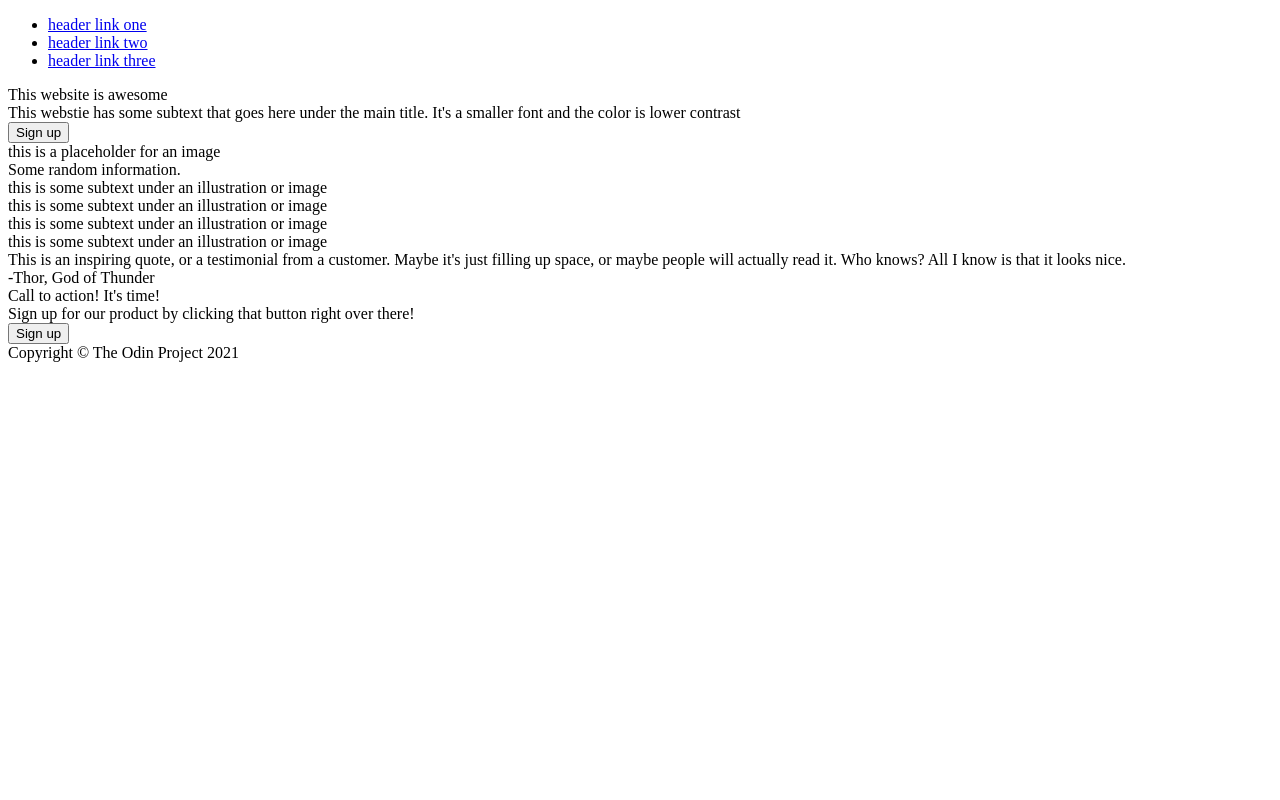
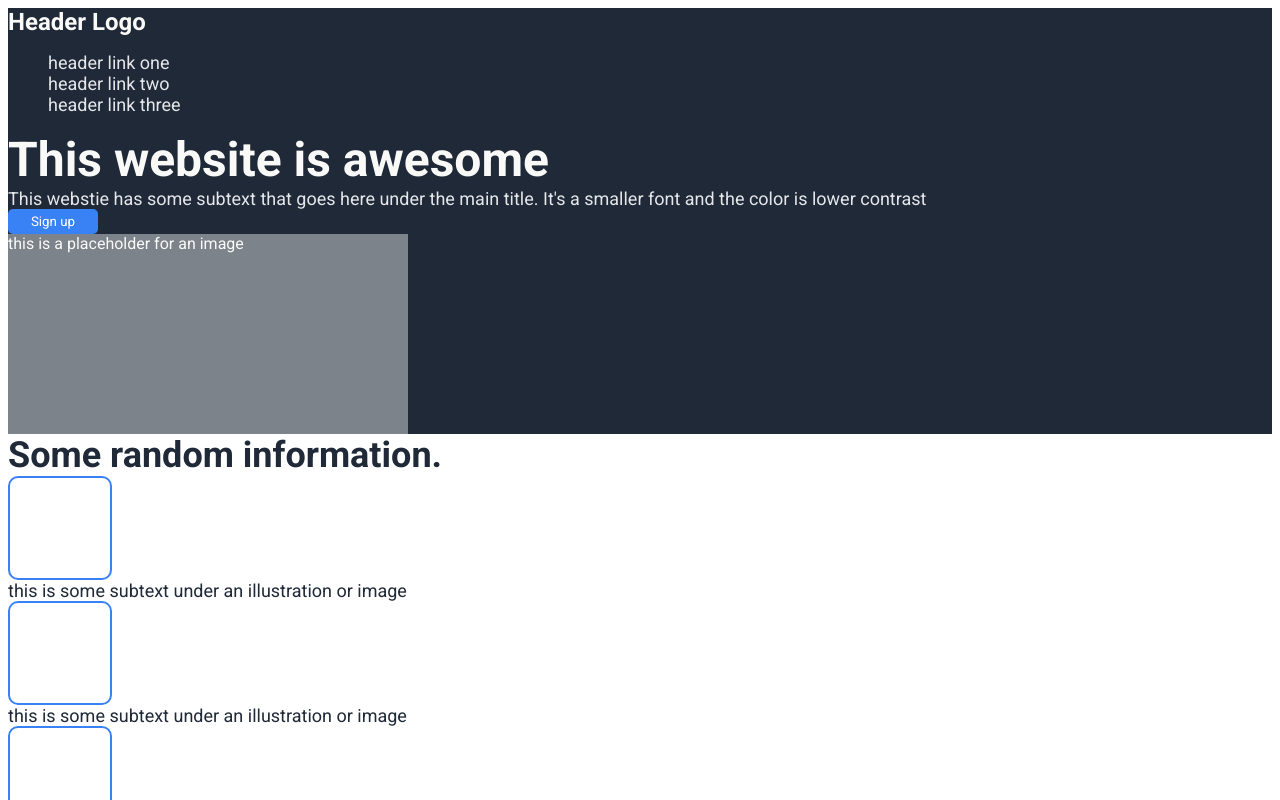
Before and after one commit to pelargonium/landing-page, a plain HTML site: page index.html in a window 1280 px wide. Shown: the top 800 px of the page. Drawn offline with Linux system fonts and the light colour scheme.

Commit message:
modified HTML, added text styles and placeholders to CSS

```diff
--- a/index.html
+++ b/index.html
@@ -10,9 +10,7 @@
   <body>
     <div class="header">
       <div class="navbar">
-        <div class="logo">
-
-        </div>
+        <div class="logo">Header Logo</div>
         <div class="header-links">
           <ul>
             <li><a href="#">header link one</a></li>
@@ -25,7 +23,7 @@
         <div class="header-call">
           <div class="hero-main-text">This website is awesome</div>
           <div class="hero-secondary-text">This webstie has some subtext that goes here under the main title. It's a smaller font and the color is lower contrast</div>
-          <button class="signup">Sign up</button>
+          <button class="header-button">Sign up</button>
         </div>
         <div class="placeholder">this is a placeholder for an image</div>
       </div>
@@ -61,7 +59,7 @@
           <div class="logo">Call to action! It's time!</div>
           <div class="hero-secondary-text">Sign up for our product by clicking that button right over there!</div>
         </div>
-        <button class="signup">Sign up</button>
+        <button class="action">Sign up</button>
       </div>
     </div>
     <div class="footer">Copyright © The Odin Project 2021</div>
--- a/style.css
+++ b/style.css
@@ -0,0 +1,112 @@
+@import url('https://fonts.googleapis.com/css2?family=Roboto:wght@400;700&display=swap');
+
+body {
+  font-family: Roboto, sans-serif;
+}
+
+ul {
+  list-style-type: none;
+}
+
+button {
+  font-family: Roboto, sans-serif;
+  border-width: 1px;
+  height: 25px;
+  width: 90px;
+  border-radius: 5px;
+  background: #3882F6;
+  color: white;
+  font-weight: 500;
+}
+
+
+.header-button
+ {
+  border-style: none;
+  border-color: #f9faf8;
+}
+
+.action{
+  border-style: solid;
+  border-color: #f9faf8;
+}
+
+a {
+  text-decoration: none;
+}
+
+a,.hero-secondary-text,.footer {
+font-size: 18px;
+color: #e5e7eb;
+}
+
+.hero-main-text,.logo {
+  color: #f9faf8;
+}
+
+.logo,.quote-name {
+  font-size: 24px;
+  font-weight: bold;
+}
+
+.hero-main-text {
+  font-size: 48px;
+  font-weight: 800;
+}
+
+.header,.footer {
+  background-color: #1f2937;
+}
+
+.quote {
+  background-color: #e5e7eb;
+}
+
+.quote-text {
+font-size: 36px;
+font-style: italic;
+font-weight: light;
+color: #1f2937;
+}
+
+.info-header {
+  font-size: 36px;
+  font-weight: 800;
+  color: #1f2937;
+}
+
+.info-call-body {
+
+}
+
+.info-image-subtext {
+  font-size: 18px;
+  color: #1f2937;
+}
+
+.placeholder {
+  background-color: #ffffff6b;
+  color: #f9faf8;
+  height: 200px;
+  width: 400px;
+}
+
+.quote-name {
+color: #1f2937;
+}
+
+.info-image {
+  border: #3882F6;
+  border-style: solid;
+  border-width: 2px;
+  border-radius: 10px;
+  height: 100px;
+  width: 100px;
+}
+
+.info-call {
+  min-height: 200;
+  min-width: 800px;
+  border-radius: 8px;
+  background-color: #3882F6;
+}
```
